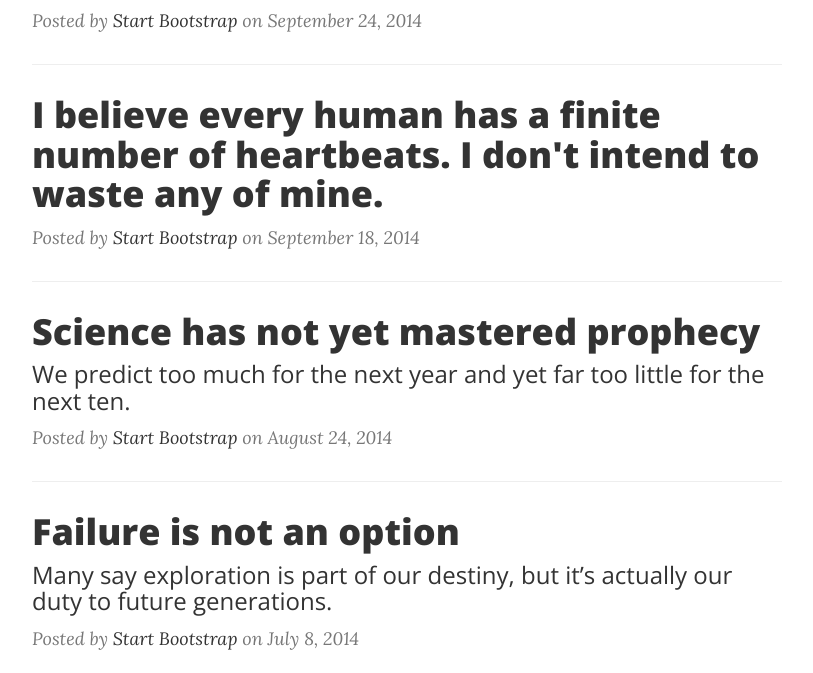
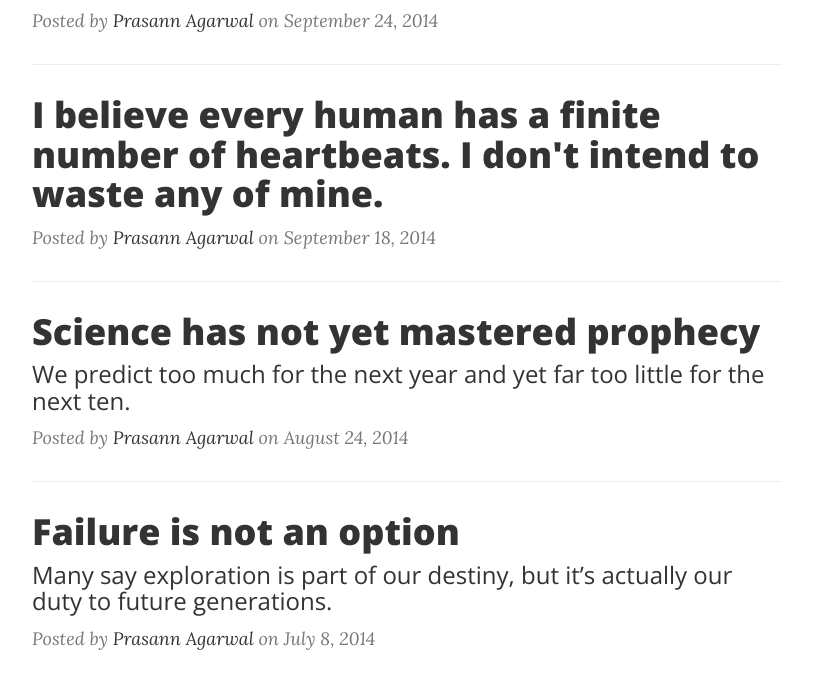
Before and after one commit to PrasannAgarwal/PrasannAgarwal.github.io, a website: page index.html in a window 1280 px wide. Shown: the part 647-1320 px from the top of the page, without its empty margins (233-1046 px from the left). Drawn offline with nearby package versions, Linux system fonts and the light colour scheme; files that its build step writes are made by us from their sources.

Commit message:
placeholder swap

```diff
--- a/css/clean-blog.css
+++ b/css/clean-blog.css
@@ -1,6 +1,6 @@
 /*!
- * Start Bootstrap - Clean Blog v3.3.7+1 (http://startbootstrap.com/template-overviews/clean-blog)
- * Copyright 2013-2017 Start Bootstrap
+ * Prasann Agarwal - Clean Blog v3.3.7+1 (http://startbootstrap.com/template-overviews/clean-blog)
+ * Copyright 2013-2017 Prasann Agarwal
  * Licensed under MIT (https://github.com/BlackrockDigital/startbootstrap/blob/gh-pages/LICENSE)
  */
 body {
--- a/gulpfile.js
+++ b/gulpfile.js
@@ -9,7 +9,7 @@ var pkg = require('./package.json');
 
 // Set the banner content
 var banner = ['/*!\n',
-    ' * Start Bootstrap - <%= pkg.title %> v<%= pkg.version %> (<%= pkg.homepage %>)\n',
+    ' * Prasann Agarwal - <%= pkg.title %> v<%= pkg.version %> (<%= pkg.homepage %>)\n',
     ' * Copyright 2013-' + (new Date()).getFullYear(), ' <%= pkg.author %>\n',
     ' * Licensed under <%= pkg.license.type %> (<%= pkg.license.url %>)\n',
     ' */\n',
--- a/index.html
+++ b/index.html
@@ -96,7 +96,7 @@
                             Problems look mighty small from 150 miles up
                         </h3>
                     </a>
-                    <p class="post-meta">Posted by <a href="#">Start Bootstrap</a> on September 24, 2014</p>
+                    <p class="post-meta">Posted by <a href="#">Prasann Agarwal</a> on September 24, 2014</p>
                 </div>
                 <hr>
                 <div class="post-preview">
@@ -105,7 +105,7 @@
                             I believe every human has a finite number of heartbeats. I don't intend to waste any of mine.
                         </h2>
                     </a>
-                    <p class="post-meta">Posted by <a href="#">Start Bootstrap</a> on September 18, 2014</p>
+                    <p class="post-meta">Posted by <a href="#">Prasann Agarwal</a> on September 18, 2014</p>
                 </div>
                 <hr>
                 <div class="post-preview">
@@ -117,7 +117,7 @@
                             We predict too much for the next year and yet far too little for the next ten.
                         </h3>
                     </a>
-                    <p class="post-meta">Posted by <a href="#">Start Bootstrap</a> on August 24, 2014</p>
+                    <p class="post-meta">Posted by <a href="#">Prasann Agarwal</a> on August 24, 2014</p>
                 </div>
                 <hr>
                 <div class="post-preview">
@@ -129,7 +129,7 @@
                             Many say exploration is part of our destiny, but it’s actually our duty to future generations.
                         </h3>
                     </a>
-                    <p class="post-meta">Posted by <a href="#">Start Bootstrap</a> on July 8, 2014</p>
+                    <p class="post-meta">Posted by <a href="#">Prasann Agarwal</a> on July 8, 2014</p>
                 </div>
                 <hr>
                 <!-- Pager -->
--- a/package.json
+++ b/package.json
@@ -3,7 +3,7 @@
   "title": "Clean Blog",
   "version": "3.3.7+1",
   "homepage": "http://startbootstrap.com/template-overviews/clean-blog",
-  "author": "Start Bootstrap",
+  "author": "Prasann Agarwal",
   "license": {
     "type": "MIT",
     "url": "https://github.com/BlackrockDigital/startbootstrap/blob/gh-pages/LICENSE"
```
Also changed, not shown: about.html (+1 -1 lines), contact.html (+1 -1 lines), post.html (+2 -2 lines), css/clean-blog.min.css, js/clean-blog.min.js.
